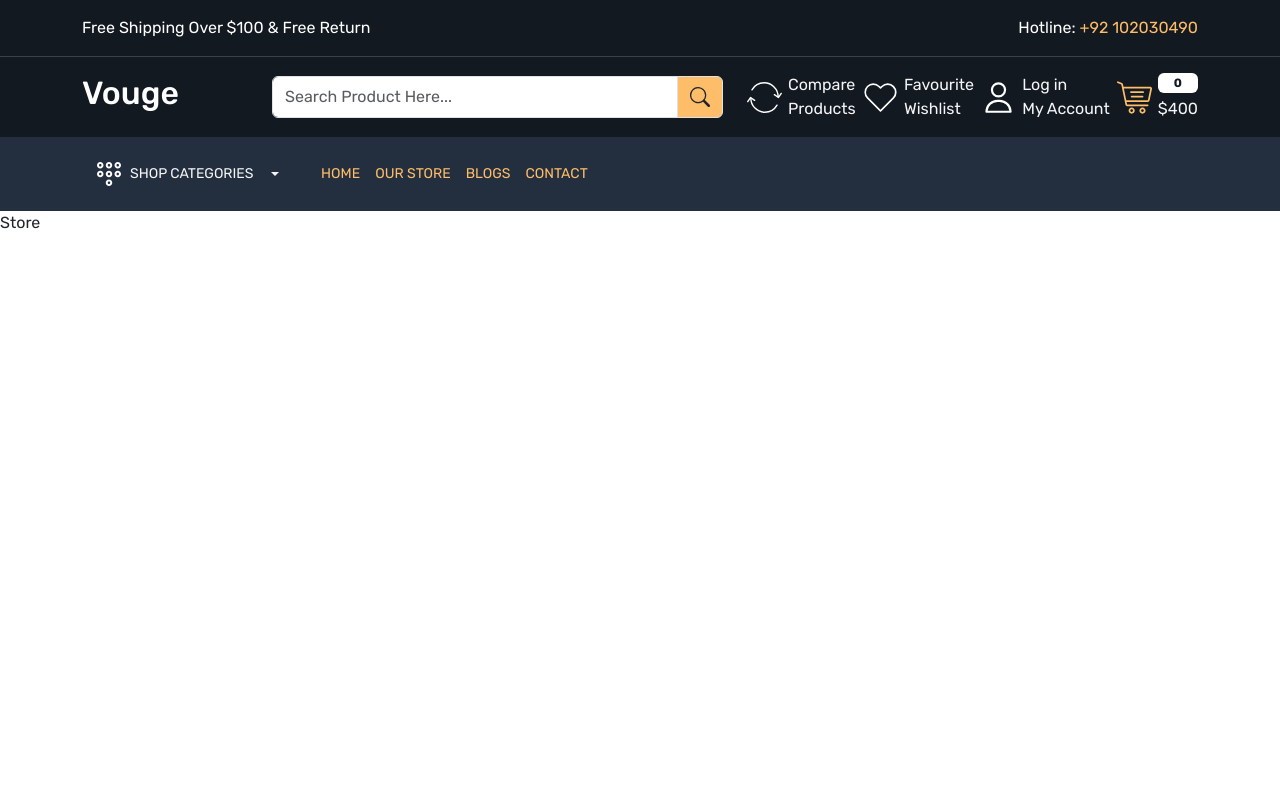
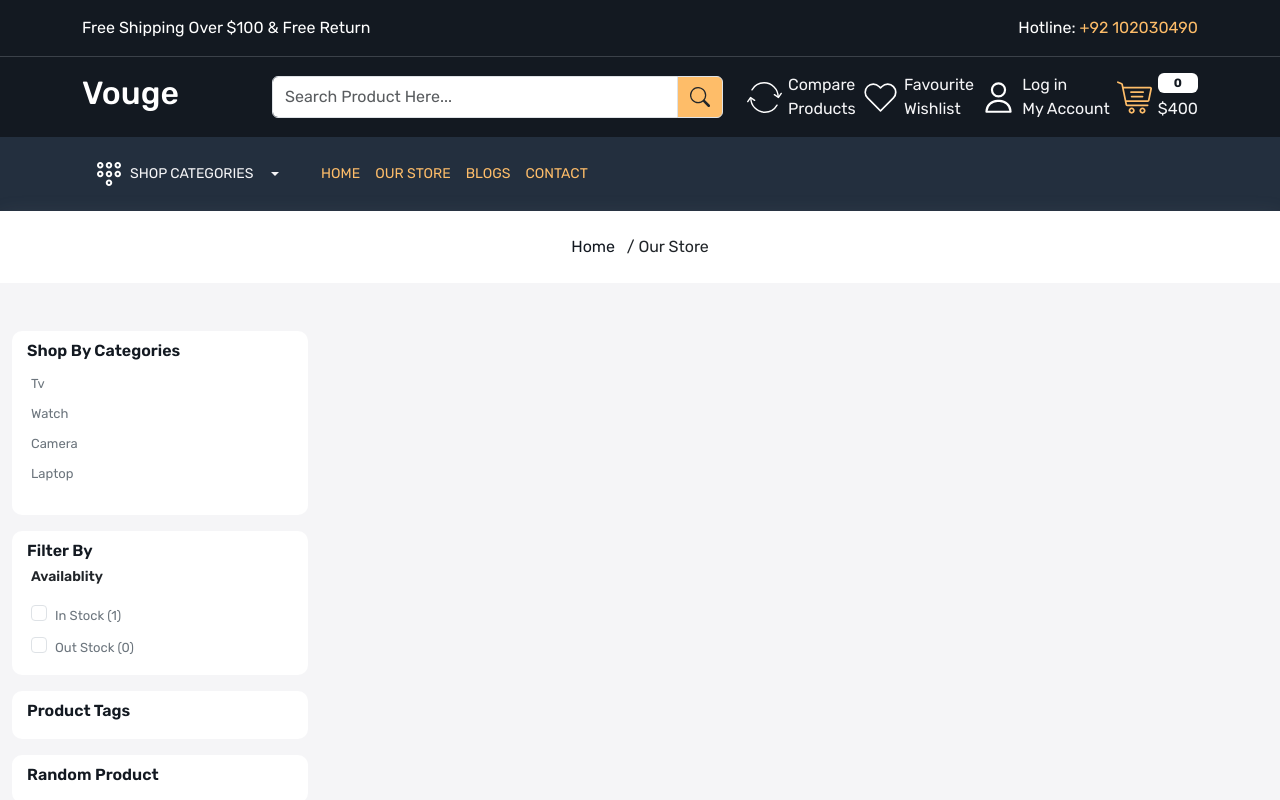
Before and after one commit to JunaidAli-56/ecommerce-frontend, a React (Create React App) app: page /store in a window 1280 px wide. Shown: the top 800 px of the page. Built offline with nearby package versions, Linux system fonts and the light colour scheme.

Commit message:
another commit

```diff
--- a/package.json
+++ b/package.json
@@ -12,6 +12,7 @@
     "react": "^18.2.0",
     "react-dom": "^18.2.0",
     "react-fast-marquee": "^1.6.2",
+    "react-helmet": "^6.1.0",
     "react-icons": "^4.12.0",
     "react-rating-stars-component": "^2.2.0",
     "react-redux": "^8.1.3",
--- /dev/null
+++ b/src/components/BreadCrumb.jsx
@@ -0,0 +1,21 @@
+import React from 'react'
+import { Link } from 'react-router-dom'
+
+const BreadCrumb = ({ title }) => {
+    return (
+        <div className='bread-crumbs mb-0'>
+            <div className="container-xxl bg-white shadow-light py-4">
+                <div className="row">
+                    <div className="col-12">
+                        <p className='text-center mb-0'>
+                            <Link to="/" className='text-dark'>Home &nbsp;</Link>{" "}
+                            /  {title}
+                        </p>
+                    </div>
+                </div>
+            </div>
+        </div>
+    )
+}
+
+export default BreadCrumb
--- /dev/null
+++ b/src/components/MetaTag.jsx
@@ -0,0 +1,14 @@
+import React from 'react'
+
+import { Helmet } from "react-helmet";
+const MetaTag = ({ title }) => {
+    return (
+        // it will change the name of page in browser tab..
+        <Helmet>
+            <meta charSet="utf-8" />
+            <title>{title}</title>
+        </Helmet>
+    )
+}
+
+export default MetaTag
--- a/src/pages/Home.jsx
+++ b/src/pages/Home.jsx
@@ -5,10 +5,12 @@ import ItemsCard from '../components/ItemsCard/ItemsCard'
 import Brands from '../components/BrandCarousel/Brands'
 import BlogCard from '../components/BlogCard'
 import ProductCard from '../components/ProductCard'
+import MetaTag from '../components/MetaTag'
 
 const Home = () => {
   return (
     <>
+      <MetaTag title="Home" />
       {/* Hero Section */}
       <div className='container flex-wrap'>
         <div className="row my-lg-5 my-3">
--- a/src/pages/Store.jsx
+++ b/src/pages/Store.jsx
@@ -1,9 +1,59 @@
 import React from 'react'
+import BreadCrumb from '../components/BreadCrumb'
+import MetaTag from '../components/MetaTag'
+const Store = () => {
+    return (
+        <>
+            <MetaTag title="Our Store" />
+            <BreadCrumb title="Our Store" />
+            <div className="store-wrapper bg-light py-lg-5 py-3">
+                <div className="container-xxl">
+                    <div className="row">
+                        <div className="col-3">
+                            <div className='filter-card mb-3'>
+                                <h3 className="filter-title">
+                                    Shop By Categories
+                                </h3>
+                                <div>
+                                    <ul className='ps-1'>
+                                        <li>Tv</li>
+                                        <li>Watch</li>
+                                        <li>Camera</li>
+                                        <li>Laptop</li>
+                                    </ul>
+                                </div>
+                            </div>
+                            <div className='filter-card mb-3'>
+                                <h3 className="filter-title">Filter By</h3>
+                                <div className='ms-1'>
+                                    <h5 className="sub-title">Availablity</h5>
+                                    <div className="form-check">
+                                        <input className="form-check-input" type="checkbox" value="" id="defaultCheck1" />
+                                        <label className="form-check-label form-check-title" htmlFor=''>
+                                            In Stock (1)
+                                        </label>
+                                    </div>
+                                    <div className="form-check">
+                                        <input type="checkbox" className="form-check-input" value="" id='defaultCheck1' />
+                                        <label className='form-check-label form-check-title' htmlFor=''>Out Stock (0)</label>
+                                    </div>
+                                </div>
+                            </div>
+                            <div className='filter-card mb-3'>
+                                <h3 className="filter-title">Product Tags</h3>
+                            </div>
+                            <div className='filter-card mb-3'>
+                                <h3 className="filter-title">Random Product</h3>
+                            </div>
+                        </div>
+                        <div className="col-9">
 
-const Store = () => {
-  return (
-    <div>Store</div>
-  )
+                        </div>
+                    </div>
+                </div>
+            </div>
+        </>
+    )
 }
 
 export default Store
--- a/src/sass/_bootstrap.scss
+++ b/src/sass/_bootstrap.scss
@@ -1,5 +1,6 @@
 $primary: #FEBD69;
 $dark: #131921;
+$gray: #6C757D;
 $dark-shade: #3b4149;
 $dark-low: #232f3e;
 $white: #FFFFFF;
@@ -685,3 +686,44 @@ $light: #F5F5F7;
 }
 
 // Footer End
+
+
+
+// Store Page Style....
+.store-wrapper {
+    .filter-card {
+        background-color: $white ;
+        border-radius: 10px;
+        padding: 10px 15px;
+
+        .filter-title {
+            font-size: 16px;
+            font-weight: 600;
+            line-height: 20px;
+            color: $dark;
+        }
+
+        ul,
+        .form-check-title {
+            color: $gray;
+            list-style: none;
+            font-size: 13px;
+            line-height: 30px;
+            cursor: pointer;
+        }
+
+        .sub-title {
+            font-size: 14px;
+            font-weight: 600;
+            margin-bottom: 15px;
+        }
+
+        input {
+            box-shadow: none;
+            &:checked {
+                background-color: $primary;
+                border: none;
+            }
+        }
+    }
+}
```
Also changed, not shown: 1 other file (tests, documents, lock files or other folders).
